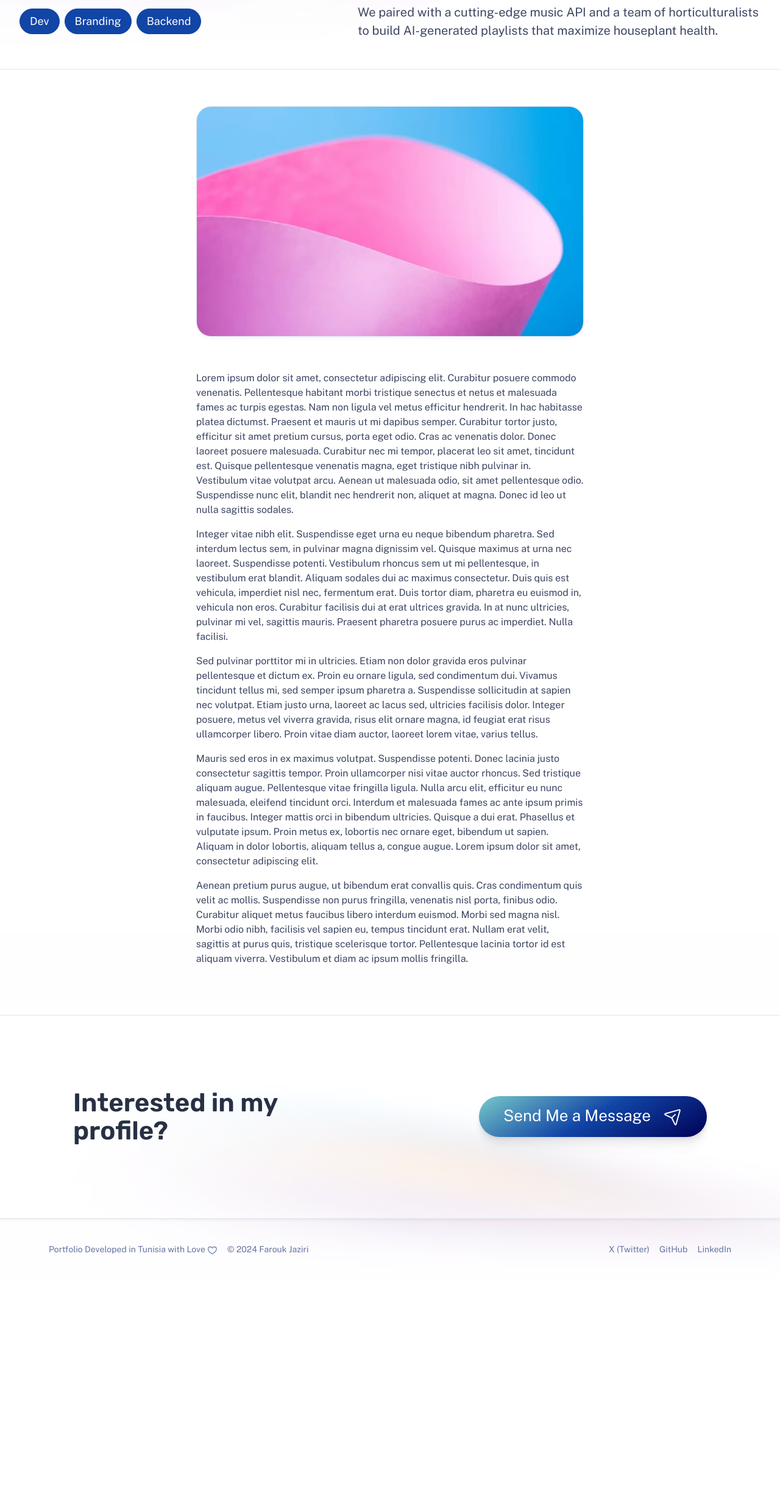
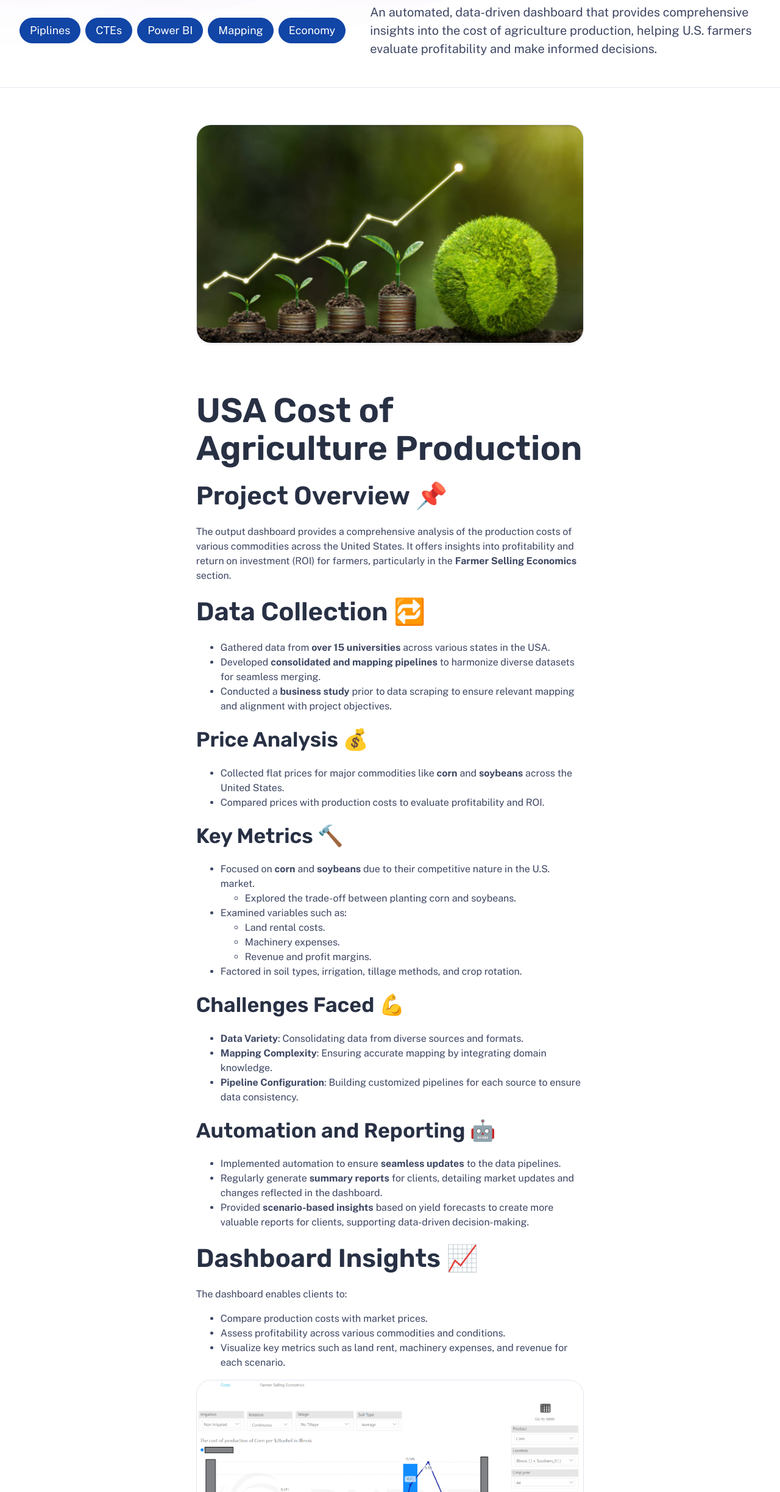
Before and after one commit to djazirifarouk/Portfolio, an Astro site: page /work/cop in a window 1280 px wide. Shown: the part 354-2800 px from the top of the page at 61% size. Before the commit the page ends 2453 px from the top, so only its background shows below. Built offline with nearby package versions, Linux system fonts and the light colour scheme; Astro itself is replaced by a stand-in of ours.

Commit message:
Added COP

```diff
--- a/src/content/work/cop.md
+++ b/src/content/work/cop.md
@@ -1,23 +1,71 @@
 ---
-title: Cost of Production
-publishDate: 2019-12-01 00:00:00
-img: /assets/stock-2.jpg
-img_alt: A bright pink sheet of paper used to wrap flowers curves in front of rich blue background
+title: USA Cost of Production
+publishDate: 2024-03-01 00:00:00
+img: /assets/cop/cop_cover.jpg
+img_alt: USA Cost of Production Project
 description: |
-  We paired with a cutting-edge music API and a team of horticulturalists
-  to build AI-generated playlists that maximize houseplant health.
+  An automated, data-driven dashboard that provides comprehensive insights into the cost of agriculture production, helping U.S. farmers evaluate profitability and make informed decisions.
 tags:
-  - Dev
-  - Branding
-  - Backend
+  - Piplines
+  - CTEs
+  - Power BI
+  - Mapping
+  - Economy
 ---
 
-Lorem ipsum dolor sit amet, consectetur adipiscing elit. Curabitur posuere commodo venenatis. Pellentesque habitant morbi tristique senectus et netus et malesuada fames ac turpis egestas. Nam non ligula vel metus efficitur hendrerit. In hac habitasse platea dictumst. Praesent et mauris ut mi dapibus semper. Curabitur tortor justo, efficitur sit amet pretium cursus, porta eget odio. Cras ac venenatis dolor. Donec laoreet posuere malesuada. Curabitur nec mi tempor, placerat leo sit amet, tincidunt est. Quisque pellentesque venenatis magna, eget tristique nibh pulvinar in. Vestibulum vitae volutpat arcu. Aenean ut malesuada odio, sit amet pellentesque odio. Suspendisse nunc elit, blandit nec hendrerit non, aliquet at magna. Donec id leo ut nulla sagittis sodales.
+## USA Cost of Agriculture Production
 
-Integer vitae nibh elit. Suspendisse eget urna eu neque bibendum pharetra. Sed interdum lectus sem, in pulvinar magna dignissim vel. Quisque maximus at urna nec laoreet. Suspendisse potenti. Vestibulum rhoncus sem ut mi pellentesque, in vestibulum erat blandit. Aliquam sodales dui ac maximus consectetur. Duis quis est vehicula, imperdiet nisl nec, fermentum erat. Duis tortor diam, pharetra eu euismod in, vehicula non eros. Curabitur facilisis dui at erat ultrices gravida. In at nunc ultricies, pulvinar mi vel, sagittis mauris. Praesent pharetra posuere purus ac imperdiet. Nulla facilisi.
+### Project Overview 📌
+The output dashboard provides a comprehensive analysis of the production costs of various commodities across the United States. It offers insights into profitability and return on investment (ROI) for farmers, particularly in the **Farmer Selling Economics** section.
 
-Sed pulvinar porttitor mi in ultricies. Etiam non dolor gravida eros pulvinar pellentesque et dictum ex. Proin eu ornare ligula, sed condimentum dui. Vivamus tincidunt tellus mi, sed semper ipsum pharetra a. Suspendisse sollicitudin at sapien nec volutpat. Etiam justo urna, laoreet ac lacus sed, ultricies facilisis dolor. Integer posuere, metus vel viverra gravida, risus elit ornare magna, id feugiat erat risus ullamcorper libero. Proin vitae diam auctor, laoreet lorem vitae, varius tellus.
+### Data Collection 🔁
+- Gathered data from **over 15 universities** across various states in the USA.
+- Developed **consolidated and mapping pipelines** to harmonize diverse datasets for seamless merging.
+- Conducted a **business study** prior to data scraping to ensure relevant mapping and alignment with project objectives.
 
-Mauris sed eros in ex maximus volutpat. Suspendisse potenti. Donec lacinia justo consectetur sagittis tempor. Proin ullamcorper nisi vitae auctor rhoncus. Sed tristique aliquam augue. Pellentesque vitae fringilla ligula. Nulla arcu elit, efficitur eu nunc malesuada, eleifend tincidunt orci. Interdum et malesuada fames ac ante ipsum primis in faucibus. Integer mattis orci in bibendum ultricies. Quisque a dui erat. Phasellus et vulputate ipsum. Proin metus ex, lobortis nec ornare eget, bibendum ut sapien. Aliquam in dolor lobortis, aliquam tellus a, congue augue. Lorem ipsum dolor sit amet, consectetur adipiscing elit.
+#### Price Analysis 💰
+- Collected flat prices for major commodities like **corn** and **soybeans** across the United States.
+- Compared prices with production costs to evaluate profitability and ROI.
 
-Aenean pretium purus augue, ut bibendum erat convallis quis. Cras condimentum quis velit ac mollis. Suspendisse non purus fringilla, venenatis nisl porta, finibus odio. Curabitur aliquet metus faucibus libero interdum euismod. Morbi sed magna nisl. Morbi odio nibh, facilisis vel sapien eu, tempus tincidunt erat. Nullam erat velit, sagittis at purus quis, tristique scelerisque tortor. Pellentesque lacinia tortor id est aliquam viverra. Vestibulum et diam ac ipsum mollis fringilla.
+#### Key Metrics 🔨
+- Focused on **corn** and **soybeans** due to their competitive nature in the U.S. market.
+  - Explored the trade-off between planting corn and soybeans.
+- Examined variables such as:
+  - Land rental costs.
+  - Machinery expenses.
+  - Revenue and profit margins.
+- Factored in soil types, irrigation, tillage methods, and crop rotation.
+
+####  Challenges Faced 💪
+- **Data Variety**: Consolidating data from diverse sources and formats.
+- **Mapping Complexity**: Ensuring accurate mapping by integrating domain knowledge.
+- **Pipeline Configuration**: Building customized pipelines for each source to ensure data consistency.
+
+#### Automation and Reporting 🤖
+- Implemented automation to ensure **seamless updates** to the data pipelines.
+- Regularly generate **summary reports** for clients, detailing market updates and changes reflected in the dashboard.
+- Provided **scenario-based insights** based on yield forecasts to create more valuable reports for clients, supporting data-driven decision-making.
+
+### Dashboard Insights 📈
+The dashboard enables clients to:
+- Compare production costs with market prices.
+- Assess profitability across various commodities and conditions.
+- Visualize key metrics such as land rent, machinery expenses, and revenue for each scenario.
+
+![Example 1: COP Dashboard](/assets/cop/cop_example.png)
+*An interactive dashboard where clients can check the yearly change in the cost of a product from different states*
+
+![Example 2: COP Dashboard](/assets/cop/cop_example2.png)
+*Clients can check the profit and the return on investment from different states*
+
+**Note**: Due to copyright restrictions, numerical values in the visualizations will be omitted.
+
+---
+
+### Future Work 🚀
+- Expand the dashboard to include more commodities and broader datasets.
+- Enhance scenario analysis capabilities for deeper insights into potential outcomes.
+
+---
+
+This project offers an insightful view of agriculture production costs, empowering clients to make data-driven decisions without needing to consult multiple sources.
--- a/src/content/work/power_bi_dev.md
+++ b/src/content/work/power_bi_dev.md
@@ -10,9 +10,9 @@ tags:
   - Power Query
   - DAX
   - UI/UX
-  - Optimization
-  - Analysis
-  - Modeling
+  # - Optimization
+  # - Analysis
+  # - Modeling
 ---
 
 ## Advanced Power BI Dashboard Creation
```
Also changed, not shown: public/assets/cop/cop_cover.jpg (added), public/assets/cop/cop_example.png (added), public/assets/cop/cop_example2.png (added).
